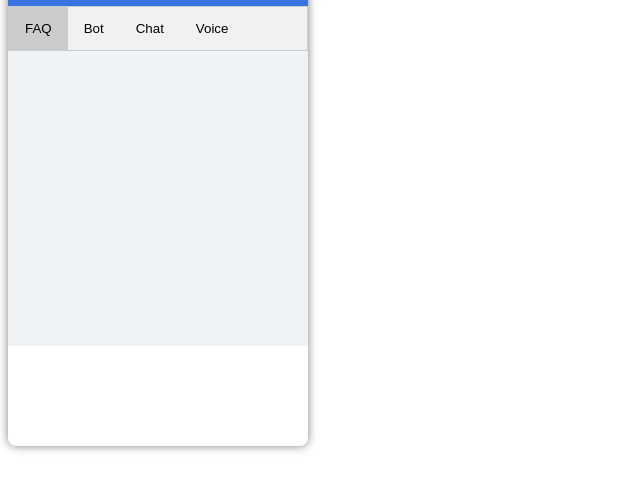
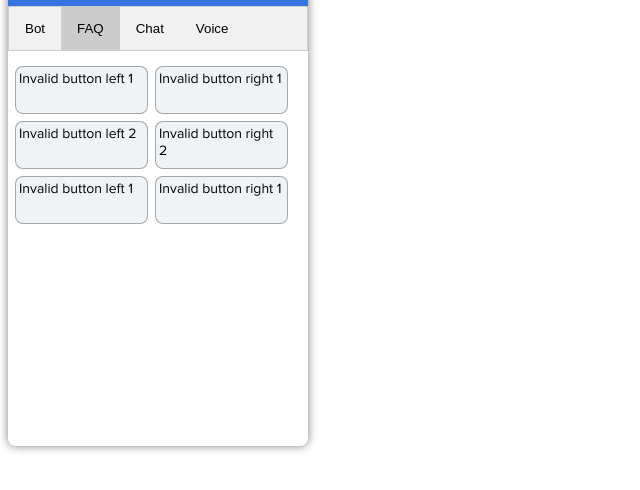
Before and after one commit to Maksiomo/chat-bot-hackaton, a website with bundled scripts: page clientSide.html in a window 1280 px wide. Both pictures are taken after a click on the button "FAQ". Shown: the part 62-552 px from the top of the page, without its empty margins (0-640 px from the left). Built offline with nearby package versions, Linux system fonts and the light colour scheme; no server answers.

Commit message:
Добавил кнопки в FAQ

```diff
--- a/clientSide.html
+++ b/clientSide.html
@@ -45,22 +45,50 @@
         </div>
         <!-- Tab links -->
         <div class="tab">
+            <button class="tablinks" onclick="openTab(event, 'botTab')">Bot</button>
             <button class="tablinks" onclick="openTab(event, 'faqTab')">FAQ</button>
-            <button class="tablinks" onclick="openTab(event, 'botTab')">Bot</button>
             <button class="tablinks" onclick="openTab(event, 'chatTab')">Chat</button>
             <button class="tablinks" onclick="openTab(event, 'voiceTab')">Voice</button>
         </div>
 
         <!-- Tab content -->
-        <div id="faqTab" class="tabcontent">
-            <div id="faqChat" class="container"></div>
-            <!-- <div id="faqButtonContainer" class="container"></div> -->
-        </div>
-
         <div id="botTab" class="tabcontent">
             <div id="botChat" class="container"></div>
             <div id="botButtonContainer" class="container"></div>
         </div>
+
+        <div id="faqTab" class="tabcontent">
+            <div id="faqChat" class="container">
+                <div class="container faqSemiButtonContainer">
+                    <div class="container faqButtonLeft">
+                        Invalid button left 1
+                    </div>
+                    <div class="container faqButtonRight">
+                        Invalid button right 1
+                    </div>
+                </div>
+
+                <div class="container faqSemiButtonContainer">
+                    <div class="container faqButtonLeft">
+                        Invalid button left 2
+                    </div>
+                    <div class="container faqButtonRight">
+                        Invalid button right 2
+                    </div>
+                </div>
+                <div class="container faqSemiButtonContainer">
+                    <div class="container faqButtonLeft">
+                        Invalid button left 1
+                    </div>
+                    <div class="container faqButtonRight">
+                        Invalid button right 1
+                    </div>
+                </div>
+
+            </div>
+            <!-- <div id="faqButtonContainer" class="container"></div>  -->
+        </div>
+
 
         <div id="chatTab" class="tabcontent chatTab" >
 
@@ -117,7 +145,7 @@
 
         <div id="voiceTab" class="tabcontent">
             <h3>Voice</h3>
-            <p>This is the tab with Voice.</p>
+            <p>This is the tab with the Voice chat.</p>
         </div>
 
 
--- a/source/styles.css
+++ b/source/styles.css
@@ -47,9 +47,9 @@ img#exit{
 #faqChat {
     overflow: auto;
     width: 290px;
-    height: 285px;
+    height: 375px;
     padding: 5px;
-    background-color: #EFF3F6;
+    background-color: #FFFFFF;
     border-top: solid 0px black;
     border-bottom: solid 0px black;
 }
@@ -61,6 +61,42 @@ img#exit{
     background-color: #EFF3F6;
     border-top: solid 0px black;
     border-bottom: solid 0px black;
+}
+.faqSemiButtonContainer {
+    overflow: clip;
+    width: 265px;
+    height: 45px;
+    padding: 5px;
+}
+.faqButtonLeft {
+    overflow: auto;
+    position: fixed;
+    margin-left: 0px;
+    left: 15px;
+    width: 125px;
+    height: 40px;
+    border: 1px solid #979797d5;
+    background-color: #EFF3F6;
+    border-radius: 8px;
+    padding: 3px;
+    margin: 5px 0;
+    font-family: "ProximaNovaRegular";
+    font-size: 14px;
+}
+.faqButtonRight {
+    overflow: auto;
+    position: fixed;
+    margin-right: 0px;
+    left: 155px;
+    width: 125px;
+    height: 40px;
+    border: 1px solid #979797d5;
+    background-color: #EFF3F6;
+    border-radius: 8px;
+    padding: 3px;
+    margin: 5px 0;
+    font-family: "ProximaNovaRegular";
+    font-size: 14px;
 }
 .userMessage {
     overflow: auto;
@@ -102,15 +138,15 @@ img#exit{
     border-bottom-left-radius: 8px;
     border-bottom-right-radius: 8px;
     background-color: #FFFFFF;
-}
+}/*
 #faqButtonContainer {
     width: 290px;
-    height: 90px;
+    height: 375px;
     padding: 5px;
     border-bottom-left-radius: 8px;
     border-bottom-right-radius: 8px;
-    background-color: #ffffff;
-}
+    background-color: #FFFFFF;
+}*/
 #botButtonContainer {
     width: 290px;
     height: 90px;
```
